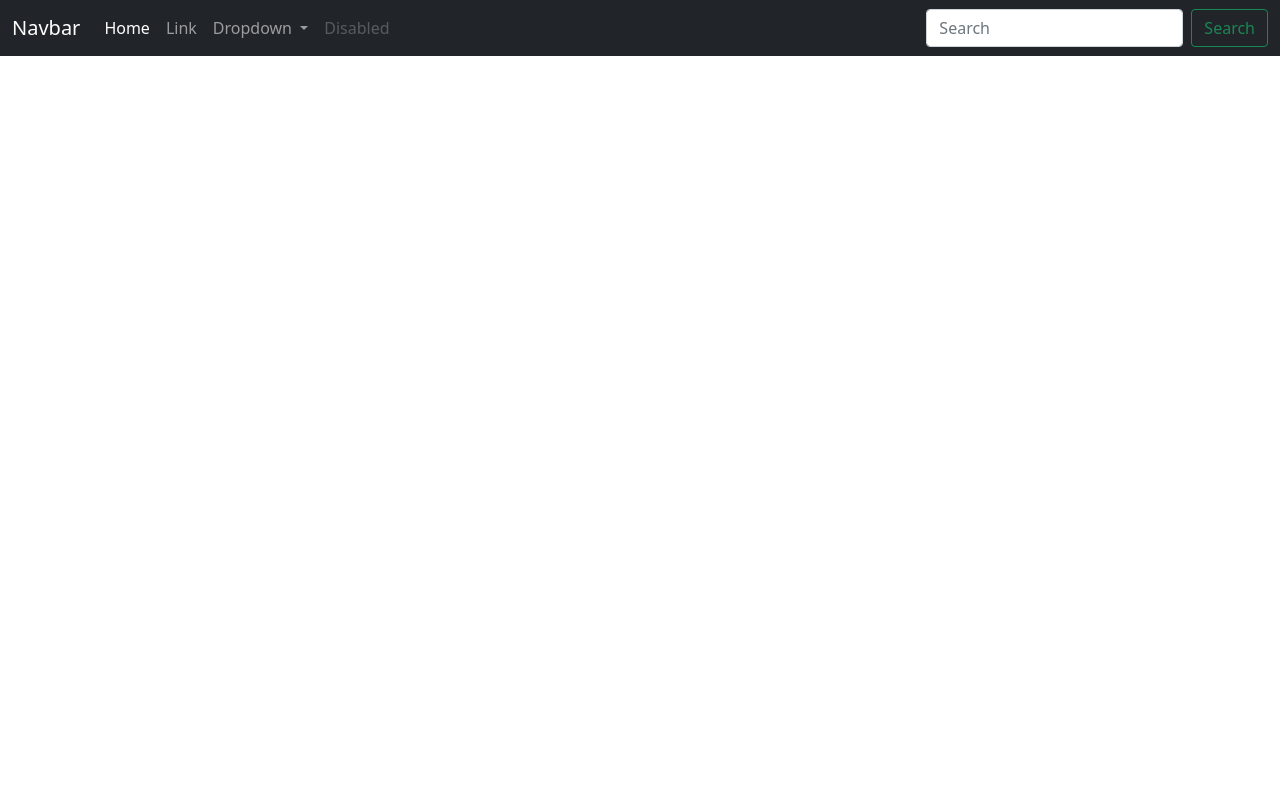
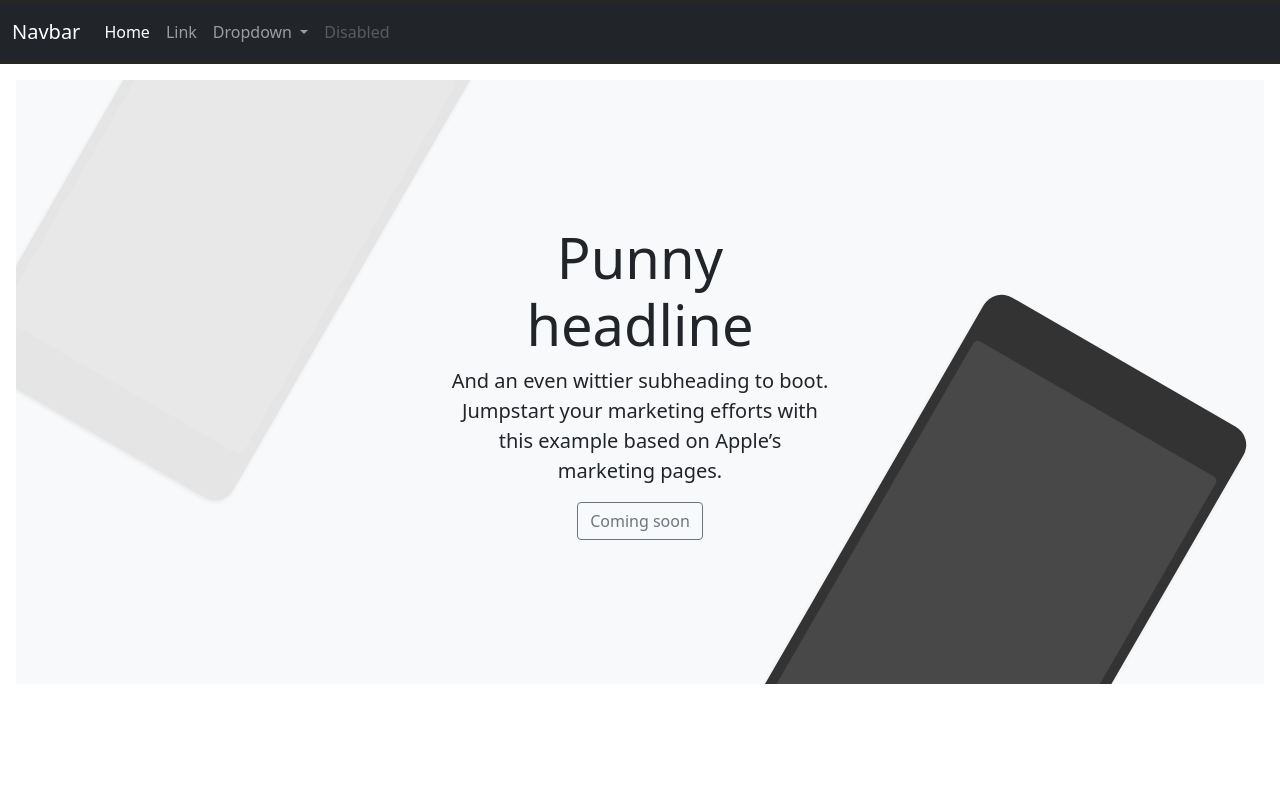
Before and after one commit to Sherkhan7/diploma-work, a Django app: template templates/base.html in a window 1280 px wide. Run offline with Django 3.2, Linux system fonts and the light colour scheme; the template is opened without the code that fills it, so the values that code supplies are empty; some libraries are stand-ins or nearby versions.

Commit message:
update base.html and navbar.html files

```diff
--- a/templates/base.html
+++ b/templates/base.html
@@ -1,25 +1,40 @@
+{% load static %}
 <!doctype html>
 <html lang="en">
 <head>
-    <!-- Required meta tags -->
     <meta charset="utf-8">
     <meta name="viewport" content="width=device-width, initial-scale=1">
+    <meta name="description" content="">
+    <title>Product example · Bootstrap v5.0</title>
 
-    <!-- Bootstrap CSS -->
-    <link href="https://cdn.jsdelivr.net/npm/bootstrap@5.0.0-beta3/dist/css/bootstrap.min.css" rel="stylesheet"
-          integrity="sha384-eOJMYsd53ii+scO/bJGFsiCZc+5NDVN2yr8+0RDqr0Ql0h+rP48ckxlpbzKgwra6" crossorigin="anonymous">
+    <!-- Bootstrap core CSS -->
+    <link href="{% static 'bootstrap/css/bootstrap.min.css' %}" rel="stylesheet">
 
-    <title>Hello, world!</title>
+    <!-- Custom styles for this template -->
+    <link href="{% static 'css/style.css' %}" rel="stylesheet">
 </head>
 <body>
-{% include 'includes/navbar.html' %}
+
+<header class="site-header sticky-top py-1">
+    {% include 'includes/navbar.html' %}
+</header>
+
+<main>
+    <div class="position-relative overflow-hidden p-3 p-md-5 m-md-3 text-center bg-light">
+        <div class="col-md-5 p-lg-5 mx-auto my-5">
+            <h1 class="display-4 fw-normal">Punny headline</h1>
+            <p class="lead fw-normal">And an even wittier subheading to boot. Jumpstart your marketing efforts with this
+                example based on Apple’s marketing pages.</p>
+            <a class="btn btn-outline-secondary" href="#">Coming soon</a>
+        </div>
+        <div class="product-device shadow-sm d-none d-md-block"></div>
+        <div class="product-device product-device-2 shadow-sm d-none d-md-block"></div>
+    </div>
+
+</main>
+
+<script src="{% static 'bootstrap/js/bootstrap.bundle.min.js' %}"></script>
 
 
-<script src="https://cdn.jsdelivr.net/npm/@popperjs/core@2.9.1/dist/umd/popper.min.js"
-        integrity="sha384-SR1sx49pcuLnqZUnnPwx6FCym0wLsk5JZuNx2bPPENzswTNFaQU1RDvt3wT4gWFG"
-        crossorigin="anonymous"></script>
-<script src="https://cdn.jsdelivr.net/npm/bootstrap@5.0.0-beta3/dist/js/bootstrap.min.js"
-        integrity="sha384-j0CNLUeiqtyaRmlzUHCPZ+Gy5fQu0dQ6eZ/xAww941Ai1SxSY+0EQqNXNE6DZiVc"
-        crossorigin="anonymous"></script>
 </body>
 </html>
--- a/templates/includes/navbar.html
+++ b/templates/includes/navbar.html
@@ -27,10 +27,6 @@
           <a class="nav-link disabled" href="#" tabindex="-1" aria-disabled="true">Disabled</a>
         </li>
       </ul>
-      <form class="d-flex">
-        <input class="form-control me-2" type="search" placeholder="Search" aria-label="Search">
-        <button class="btn btn-outline-success" type="submit">Search</button>
-      </form>
     </div>
   </div>
 </nav>
```
